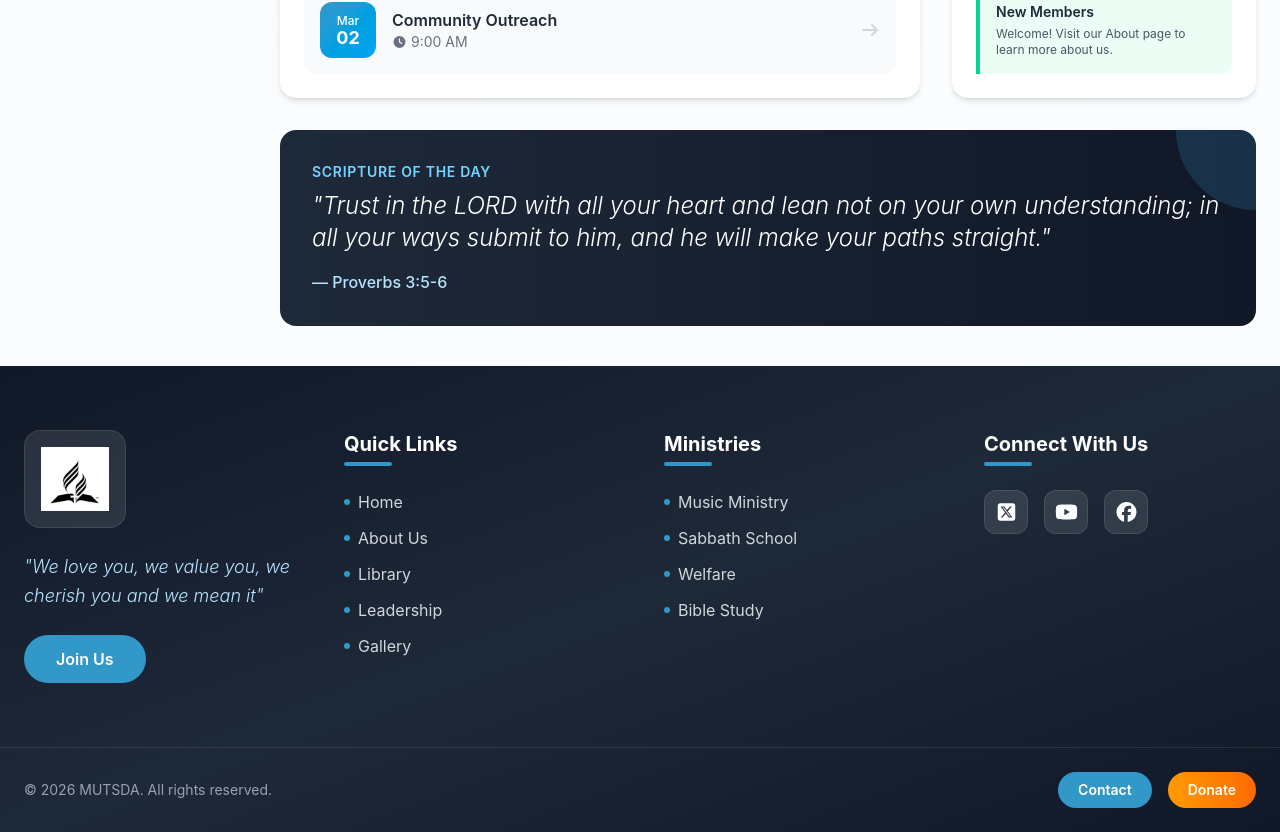
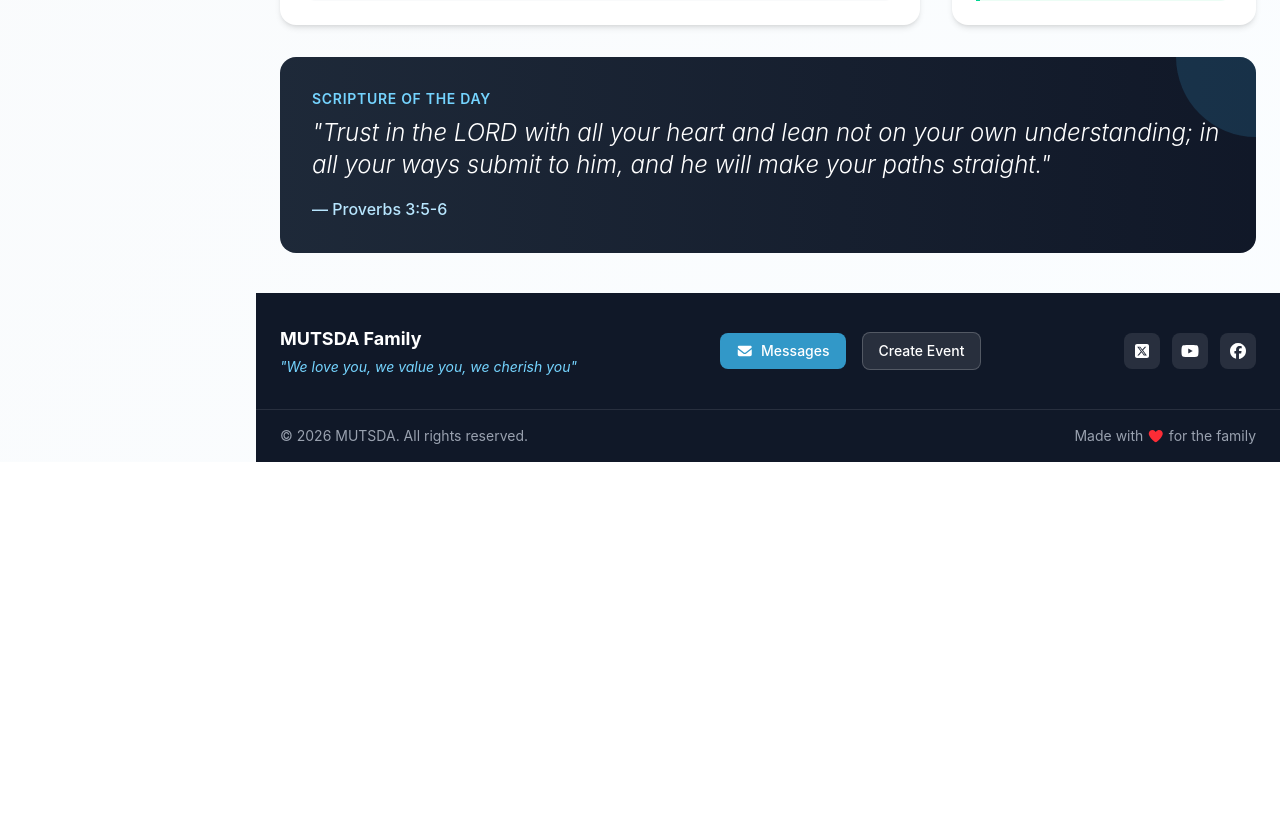
Before and after one commit to MUTSDA-WEB/mutsda, a React (Vite) app in the folder client/: page /dashboard in a window 1280 px wide. Shown: the part 924-1756 px from the top of the page. After the commit the page ends 1386 px from the top, so only its background shows below. Built offline with nearby package versions, Linux system fonts and the light colour scheme.

Commit message:
Add the public and dashboard layouts

```diff
--- a/client/src/App.jsx
+++ b/client/src/App.jsx
@@ -1,16 +1,12 @@
 import { BrowserRouter } from "react-router-dom";
-import Header from "./layout/Header";
-import Footer from "./layout/Footer";
 import AppRouter from "./router";
 
 function App() {
-  return (
-    <BrowserRouter>
-      <Header />
-      <AppRouter />
-      <Footer />
-    </BrowserRouter>
-  );
+   return (
+      <BrowserRouter>
+         <AppRouter />
+      </BrowserRouter>
+   );
 }
 
 export default App;
--- /dev/null
+++ b/client/src/layout/DashboardFooter.jsx
@@ -0,0 +1,92 @@
+import { Link } from "react-router-dom";
+import { FontAwesomeIcon } from "@fortawesome/react-fontawesome";
+import {
+   faFacebook,
+   faSquareXTwitter,
+   faYoutube,
+} from "@fortawesome/free-brands-svg-icons";
+import {
+   faEnvelope,
+   faPhone,
+   faHeart,
+} from "@fortawesome/free-solid-svg-icons";
+
+const DashboardFooter = () => {
+   return (
+      <footer className='bg-gray-900 text-white mt-auto'>
+         {/* Main Footer */}
+         <div className='px-6 py-8'>
+            <div className='flex flex-col md:flex-row justify-between items-center gap-6'>
+               {/* Brand & Tagline */}
+               <div className='text-center md:text-left'>
+                  <h3 className='text-lg font-bold text-white mb-1'>
+                     MUTSDA Family
+                  </h3>
+                  <p className='text-sky-300 text-sm italic'>
+                     "We love you, we value you, we cherish you"
+                  </p>
+               </div>
+
+               {/* Quick Actions */}
+               <div className='flex items-center gap-4'>
+                  <Link
+                     to='/dashboard/notifications'
+                     className='px-4 py-2 bg-[#3298C8] hover:bg-sky-500 text-white text-sm font-medium rounded-lg transition-all duration-300 flex items-center gap-2'
+                  >
+                     <FontAwesomeIcon icon={faEnvelope} />
+                     Messages
+                  </Link>
+                  <Link
+                     to='/dashboard/create-event'
+                     className='px-4 py-2 bg-white/10 hover:bg-white/20 text-white text-sm font-medium rounded-lg transition-all duration-300 border border-white/20'
+                  >
+                     Create Event
+                  </Link>
+               </div>
+
+               {/* Social Links */}
+               <div className='flex gap-3'>
+                  <a
+                     href='https://x.com/mutsdafamily1'
+                     target='_blank'
+                     rel='noopener noreferrer'
+                     className='w-9 h-9 bg-white/10 hover:bg-[#3298C8] rounded-lg flex items-center justify-center transition-all duration-300'
+                  >
+                     <FontAwesomeIcon icon={faSquareXTwitter} />
+                  </a>
+                  <a
+                     href='http://www.youtube.com/@Mutsdafamily1'
+                     target='_blank'
+                     rel='noopener noreferrer'
+                     className='w-9 h-9 bg-white/10 hover:bg-red-600 rounded-lg flex items-center justify-center transition-all duration-300'
+                  >
+                     <FontAwesomeIcon icon={faYoutube} />
+                  </a>
+                  <a
+                     href='https://www.facebook.com/groups/509151038696455'
+                     target='_blank'
+                     rel='noopener noreferrer'
+                     className='w-9 h-9 bg-white/10 hover:bg-blue-600 rounded-lg flex items-center justify-center transition-all duration-300'
+                  >
+                     <FontAwesomeIcon icon={faFacebook} />
+                  </a>
+               </div>
+            </div>
+         </div>
+
+         {/* Bottom Bar */}
+         <div className='border-t border-white/10 px-6 py-4'>
+            <div className='flex flex-col sm:flex-row justify-between items-center gap-2 text-sm text-gray-400'>
+               <p>© {new Date().getFullYear()} MUTSDA. All rights reserved.</p>
+               <p className='flex items-center gap-1'>
+                  Made with{" "}
+                  <FontAwesomeIcon icon={faHeart} className='text-red-500' />{" "}
+                  for the family
+               </p>
+            </div>
+         </div>
+      </footer>
+   );
+};
+
+export default DashboardFooter;
--- a/client/src/layout/DashboardLayout.jsx
+++ b/client/src/layout/DashboardLayout.jsx
@@ -2,19 +2,20 @@ import { useState } from "react";
 import { Outlet } from "react-router-dom";
 import DashboardHeader from "./DashboardHeader";
 import DashboardSidebar from "./DashboardSidebar";
+import DashboardFooter from "./DashboardFooter";
 
 const DashboardLayout = ({ username = "User" }) => {
    const [isSidebarCollapsed, setIsSidebarCollapsed] = useState(false);
    const [isMobileSidebarOpen, setIsMobileSidebarOpen] = useState(false);
 
    return (
-      <div className='min-h-screen bg-linear-to-br from-gray-50 to-sky-50/30'>
+      <div className='min-h-screen bg-linear-to-br from-gray-50 to-sky-50/30 flex flex-col'>
          <DashboardHeader
             username={username}
             onMenuClick={() => setIsMobileSidebarOpen(!isMobileSidebarOpen)}
          />
 
-         <div className='flex'>
+         <div className='flex flex-1'>
             {/* Sidebar */}
             <DashboardSidebar
                username={username}
@@ -24,14 +25,20 @@ const DashboardLayout = ({ username = "User" }) => {
                setIsMobileOpen={setIsMobileSidebarOpen}
             />
 
-            {/* Main Content */}
-            <main
-               className={`flex-1 transition-all duration-300 ${
+            {/* Main Content + Footer Container */}
+            <div
+               className={`flex-1 flex flex-col transition-all duration-300 ${
                   isSidebarCollapsed ? "lg:ml-20" : "lg:ml-64"
                }`}
             >
-               <Outlet />
-            </main>
+               {/* Main Content */}
+               <main className='flex-1'>
+                  <Outlet />
+               </main>
+
+               {/* Dashboard Footer */}
+               <DashboardFooter />
+            </div>
          </div>
 
          {/* Mobile Sidebar Overlay */}
--- /dev/null
+++ b/client/src/layout/PublicLayout.jsx
@@ -0,0 +1,15 @@
+import { Outlet } from "react-router-dom";
+import Header from "./Header";
+import Footer from "./Footer";
+
+const PublicLayout = () => {
+   return (
+      <>
+         <Header />
+         <Outlet />
+         <Footer />
+      </>
+   );
+};
+
+export default PublicLayout;
--- a/client/src/router.jsx
+++ b/client/src/router.jsx
@@ -14,8 +14,11 @@ import Contact from "./pages/ConatctUs";
 import Login from "./pages/Login";
 import Register from "./pages/Register";
 
-// Dashboard imports
+// Layout imports
+import PublicLayout from "./layout/PublicLayout";
 import DashboardLayout from "./layout/DashboardLayout";
+
+// Dashboard page imports
 import Dashboard from "./pages/Dashboard";
 import Notifications from "./pages/Notifications";
 import CreateEvent from "./pages/CreateEvent";
@@ -25,6 +28,8 @@ import Profile from "./pages/Profile";
 const AppRouter = () => {
    return (
       <Routes>
+         {/* Public Routes with Header & Footer */}
+         <Route element={<PublicLayout />}>
             <Route path='/' element={<Home />} />
             <Route path='/aboutUs' element={<About />} />
             <Route path='/library' element={<Library />} />
@@ -34,13 +39,14 @@ const AppRouter = () => {
             <Route path='/contactUs' element={<Contact />} />
             <Route path='/login' element={<Login />} />
             <Route path='/signup' element={<Register />} />
-         {/* This is where all the ministries routes go */}
+            {/* Ministries routes */}
             <Route path='/ministries'>
                <Route path='music' element={<MusicMinistry />} />
                <Route path='cp' element={<CPPage />} />
                <Route path='biblestudy' element={<BibleStudy />} />
                <Route path='welfare' element={<Welfare />} />
                <Route path='sabbathschool' element={<SabbathSchool />} />
+            </Route>
          </Route>
 
          {/* Dashboard Routes for registered users */}
```
Lines whose indentation alone changed are shown as unchanged.
